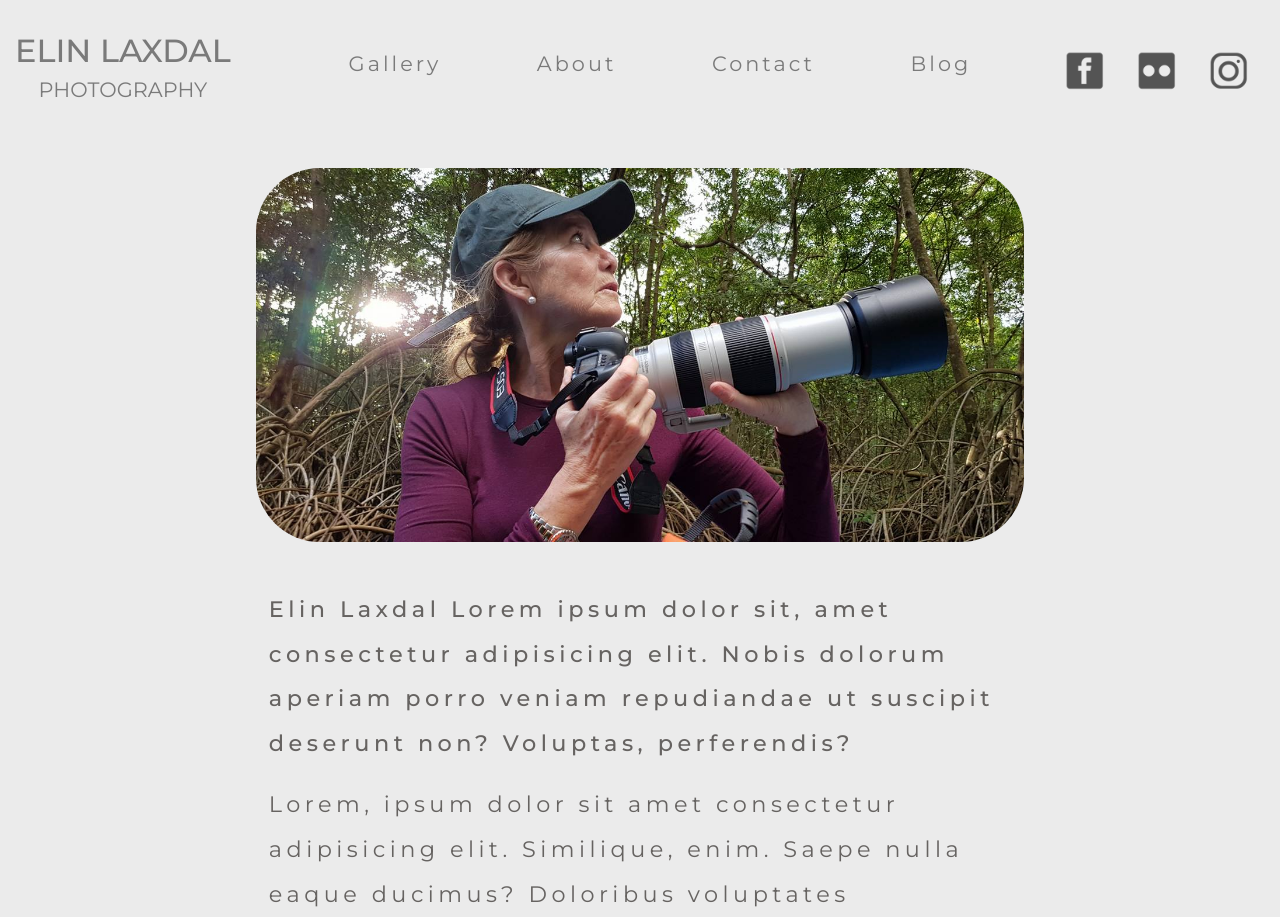
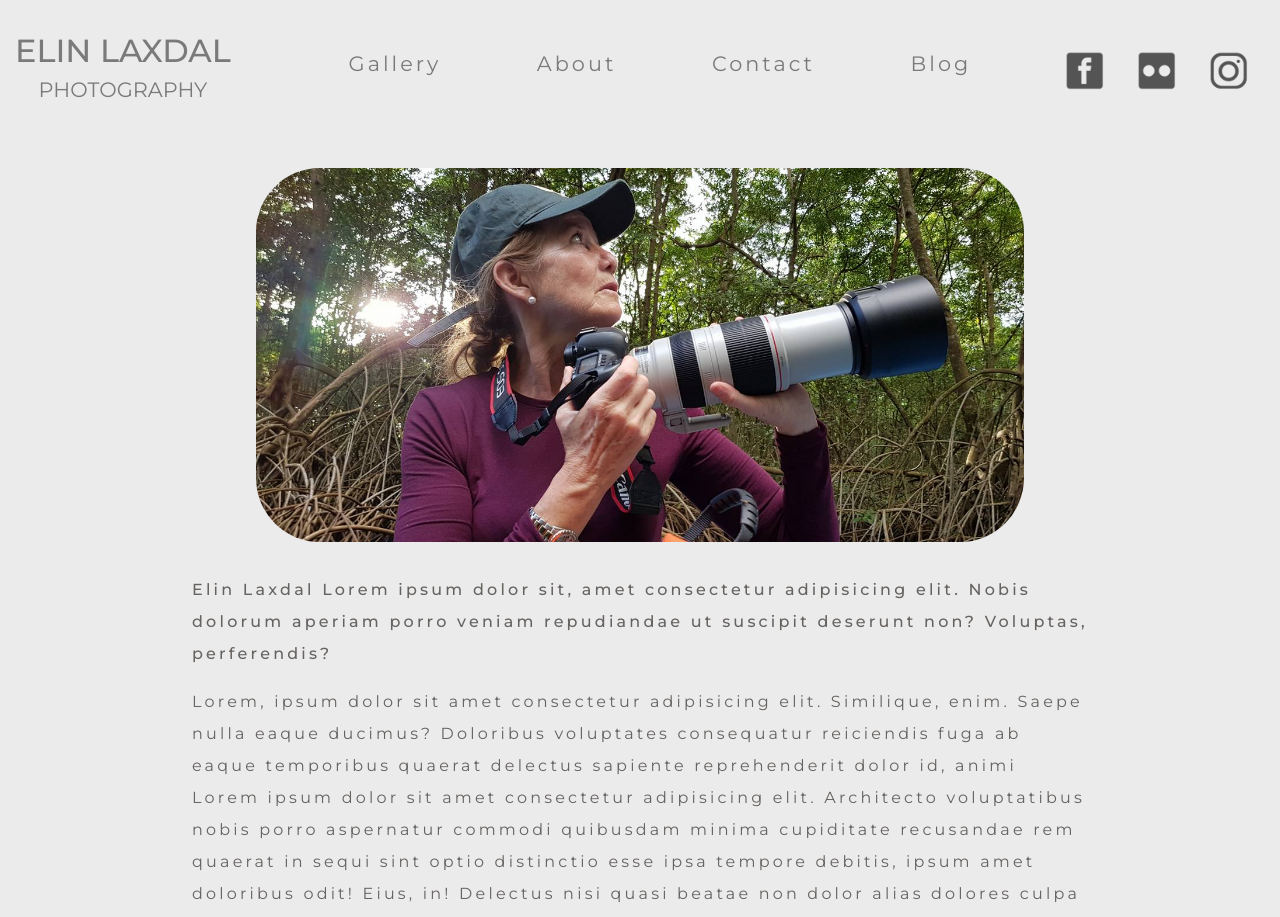
Before and after one commit to stebbilax/elax-client, a React (Create React App) app: page /about in a window 1280 px wide. Shown: the top 917 px of the page. Built offline with nearby package versions, Linux system fonts and the light colour scheme.

Commit message:
some css stuff

```diff
--- a/src/css/master.css
+++ b/src/css/master.css
@@ -21,7 +21,7 @@
   #about .about-text{
     letter-spacing: 0.2em;
     line-height: 2em;
-    font-size: 1.4rem;
+    font-size: 1rem;
     font-weight: 400;
     color: #666361;
     text-align: left;
@@ -1903,6 +1903,7 @@
         padding-top: 3em;
         /* top: 5em; */
         margin-bottom: 10em;
+        margin-top: 10em;
         z-index: 900;
 
     }
@@ -2258,7 +2259,7 @@ flex: 2;
 }
 
 .admin-edit-blogpost-text {
-  width: 63em;
+  width: 53em;
   height: auto;
   min-height: 40em;
   margin: 0px;
```
